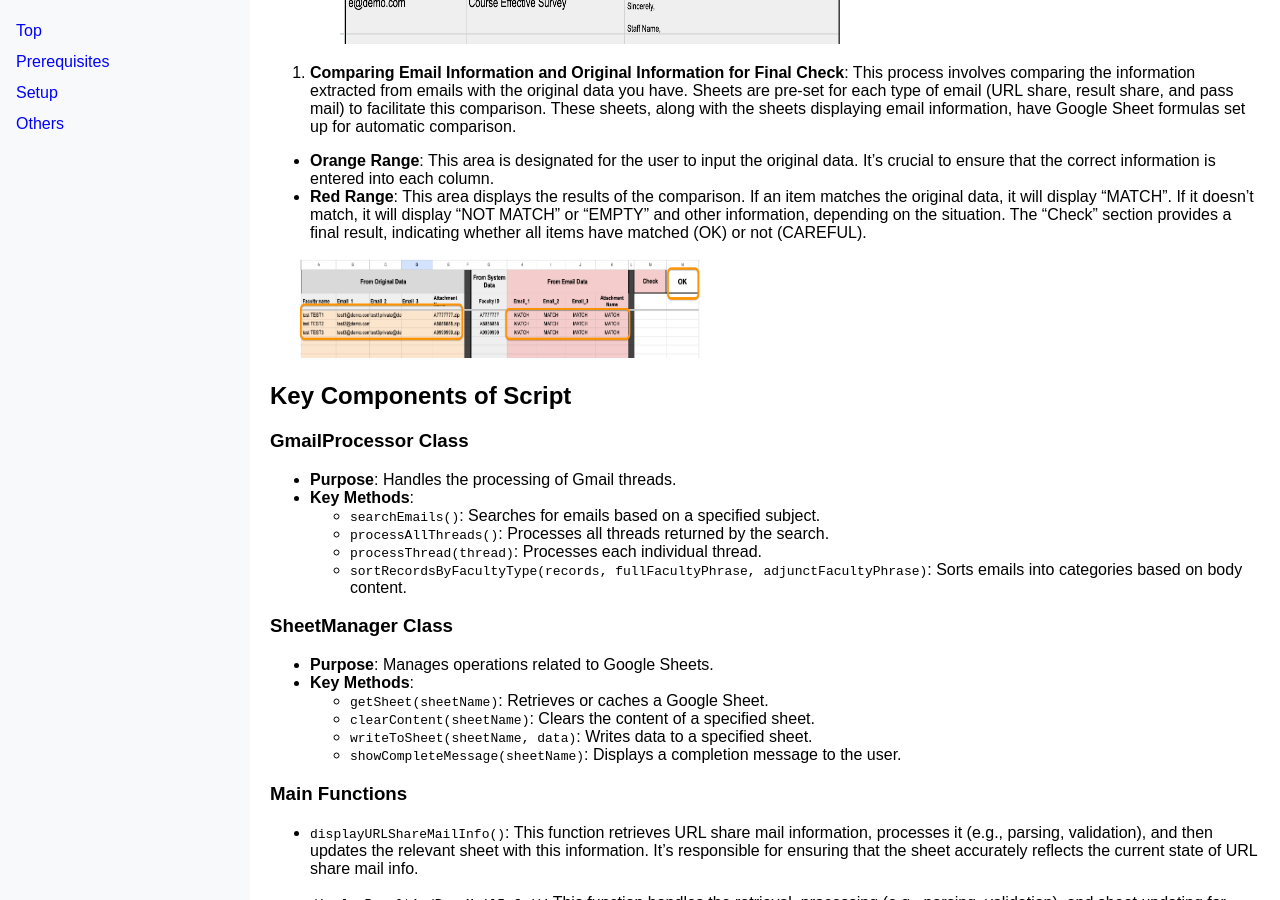
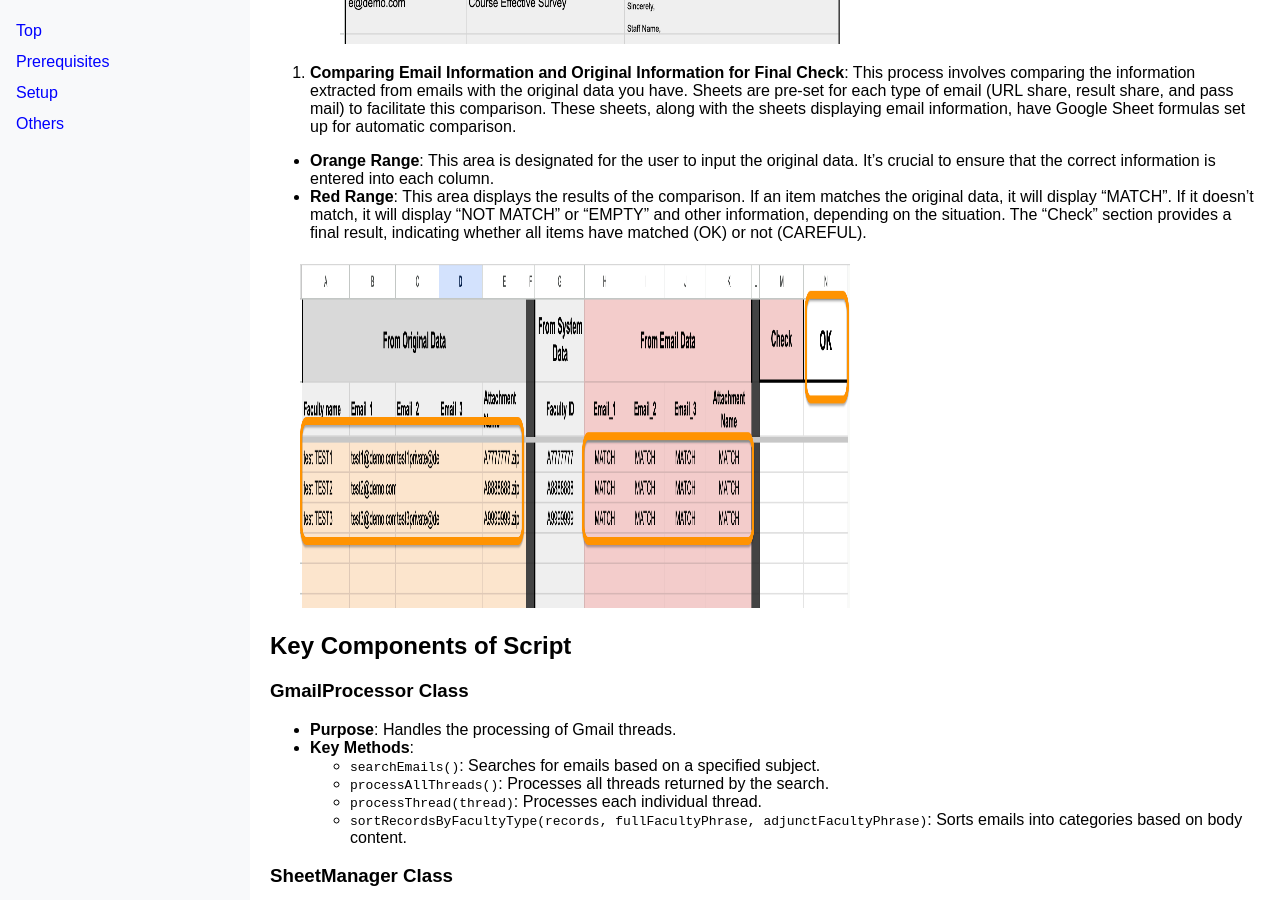
Before and after one commit to tsato21/sheet-mail-sync, a Jekyll site: the page built from docs/index.md, in a window 1280 px wide and 900 px high, scrolled down 3807 px. Built offline with Jekyll 4.4.1, drawn with Linux system fonts in a browser that asks for light colours.

Commit message:
Update index.md

```diff
--- a/docs/index.md
+++ b/docs/index.md
@@ -92,7 +92,7 @@ This project is a Google Apps Script (GAS) that automates the process of extract
   - **Orange Range**: This area is designated for the user to input the original data. It's crucial to ensure that the correct information is entered into each column.
   - **Red Range**: This area displays the results of the comparison. If an item matches the original data, it will display "MATCH". If it doesn't match, it will display "NOT MATCH" or "EMPTY" and other information, depending on the situation. The "Check" section provides a final result, indicating whether all items have matched (OK) or not (CAREFUL).
   <div style="margin-left: 30px">
-    <img src="assets/images/check-url-share-email.png" alt="Image of Pass Share Email Sheet" width="400" height="100">
+    <img src="assets/images/check-url-share-email.png" alt="Image of Pass Share Email Sheet" width="550" height="350">
   </div>
 
 ## Key Components of Script
```
